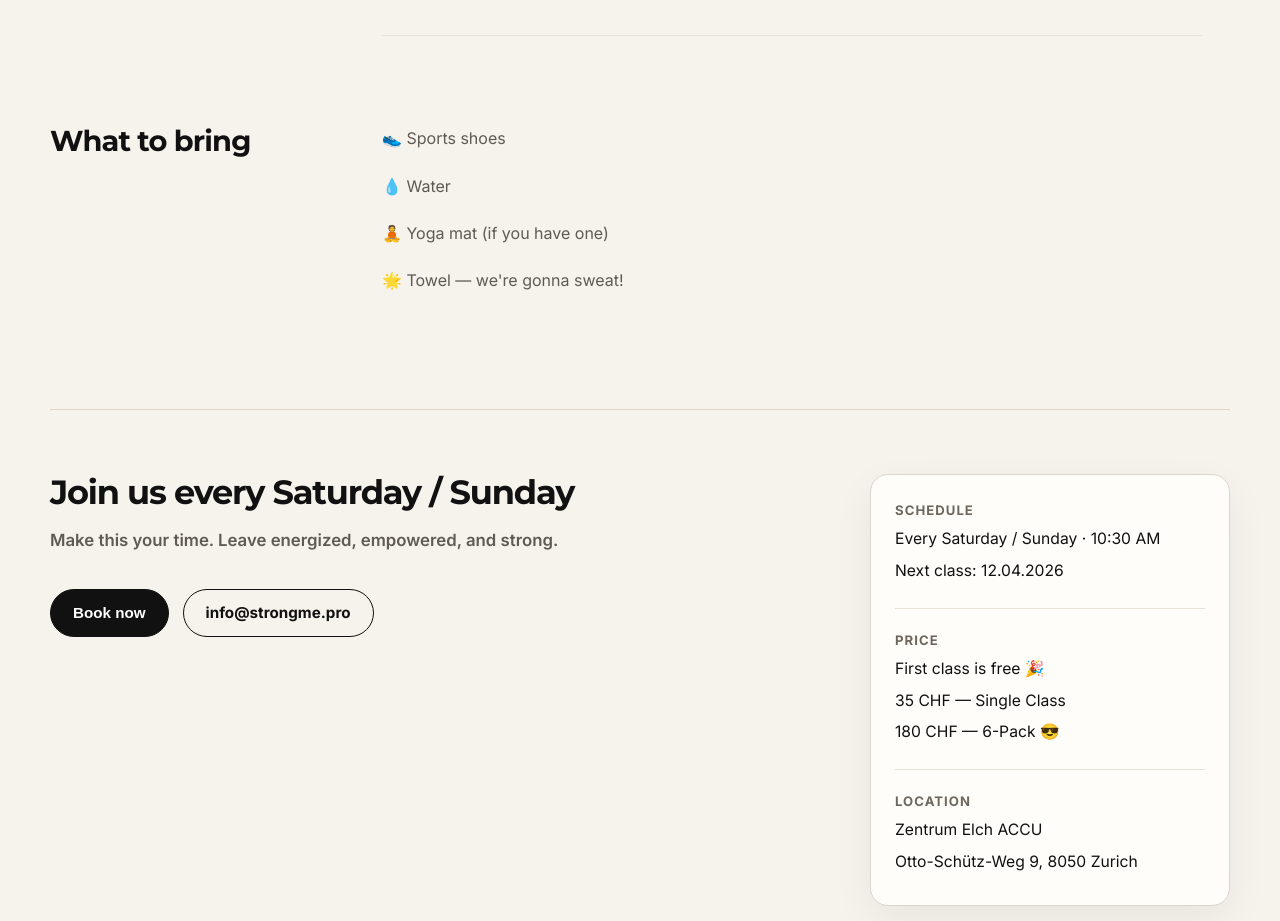
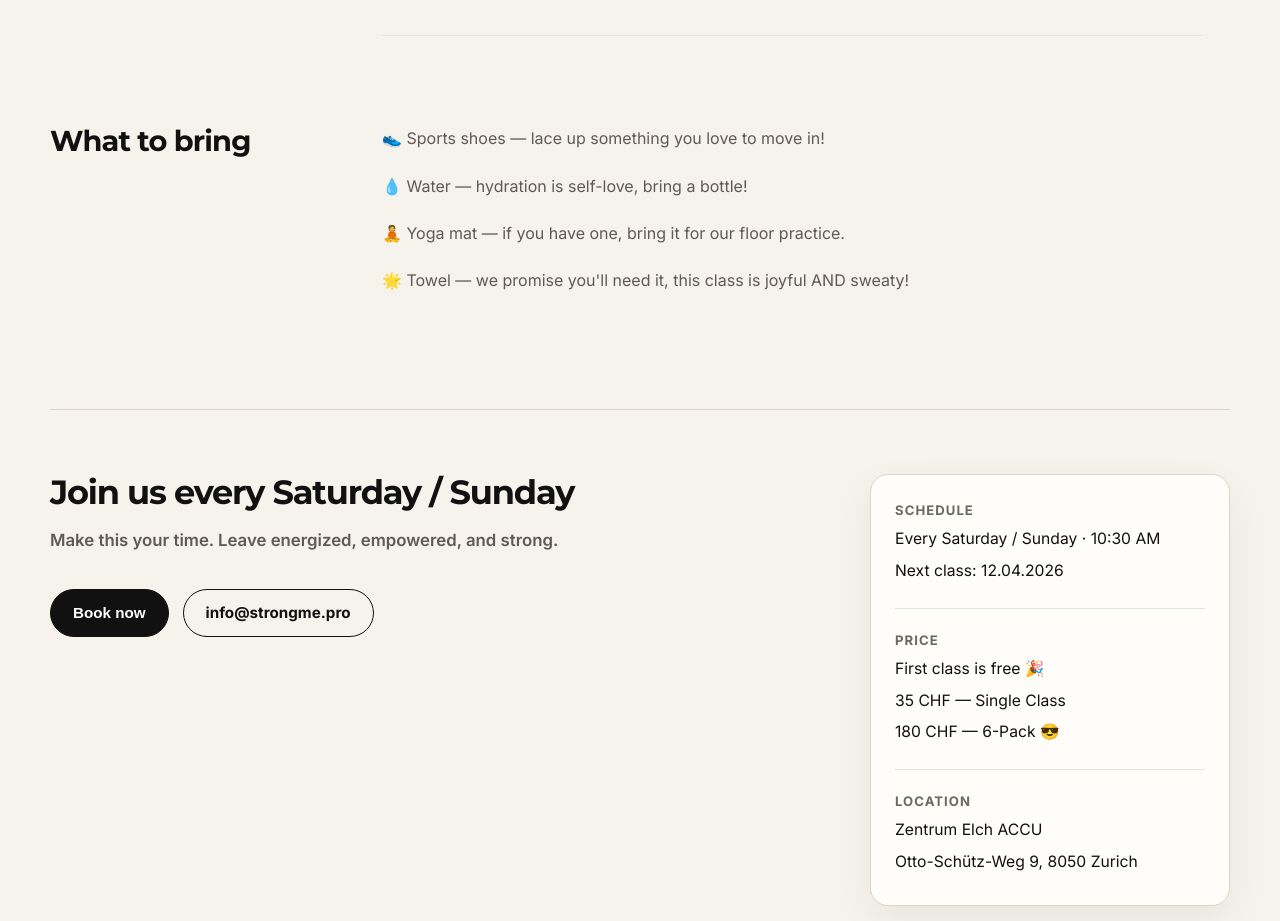
Before and after one commit to hotomski/strong_me, a Next.js app: page / in a window 1280 px wide. Shown: the part 1620-2541 px from the top of the page. Built offline with nearby package versions, Linux system fonts and the light colour scheme.

Commit message:
Bring in section text revised

```diff
--- a/app/page.tsx
+++ b/app/page.tsx
@@ -256,10 +256,10 @@ export default function Home() {
           </div>
 
           <div className="section-content">
-            <p>👟 Sports shoes</p>
-            <p>💧 Water</p>
-            <p>🧘 Yoga mat (if you have one)</p>
-            <p>🌟 Towel — we&apos;re gonna sweat!</p>
+            <p>👟 Sports shoes — lace up something you love to move in!</p>
+            <p>💧 Water — hydration is self-love, bring a bottle!</p>
+            <p>🧘 Yoga mat — if you have one, bring it for our floor practice.</p>
+            <p>🌟 Towel — we promise you&apos;ll need it, this class is joyful AND sweaty!</p>
           </div>
         </section>
 
```
